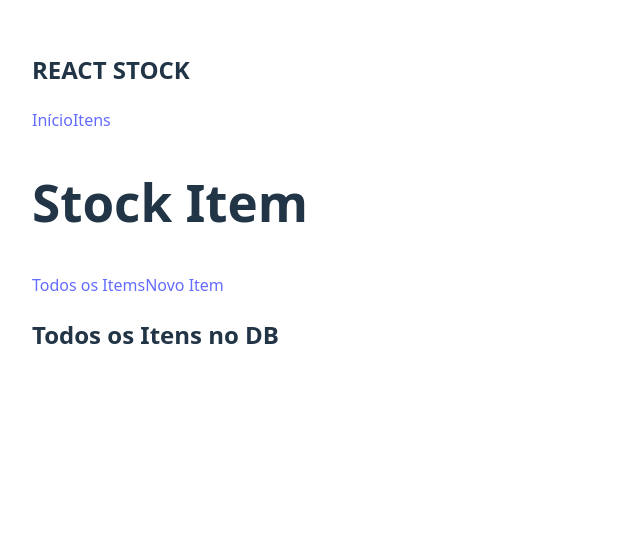
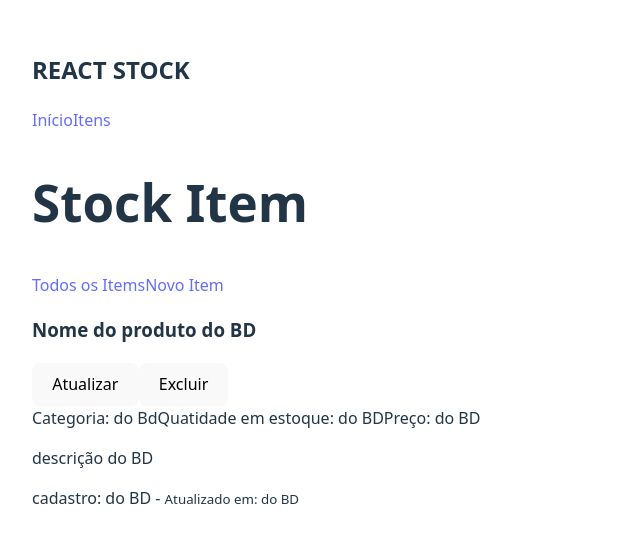
Before and after one commit to EduardoTavaress/Controle-de-Estoque, a React (Vite) app: page /stock-item in a window 1280 px wide. Shown: the top 542 px of the page, without its empty margins (0-640 px from the left). Built offline with nearby package versions, Linux system fonts and the light colour scheme.

Commit message:
Pag de exibição de itens atualizada

```diff
--- a/src/pages/AllItens.jsx
+++ b/src/pages/AllItens.jsx
@@ -1,8 +1,22 @@
 export default function AllItems() {
     return (
         <div>
-            <h2>Todos os Itens no DB</h2>
-            {/* Lógica para exibir todos os itens */}
+            <h3>Nome do produto do BD</h3>
+            <button>Atualizar</button>
+            <button>Excluir</button>
+
+            <div>
+                <span>Categoria: do Bd</span>
+                <span>Quatidade em estoque: do BD</span>
+                <span>Preço: do BD</span>
+            </div>
+            <p>descrição do BD</p>
+
+
+
+            <p>cadastro: do BD - <small>Atualizado em: do BD</small></p>
+
+
         </div>
     );
 }
```
